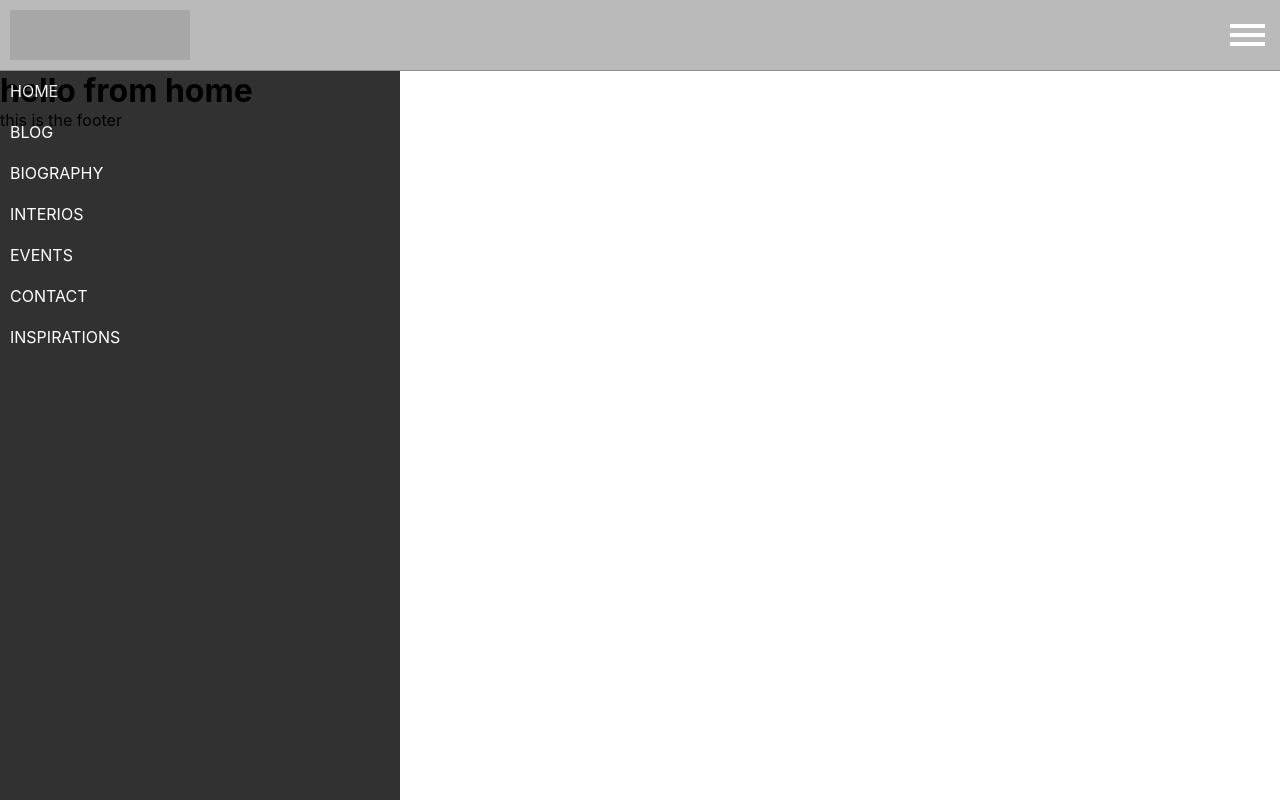
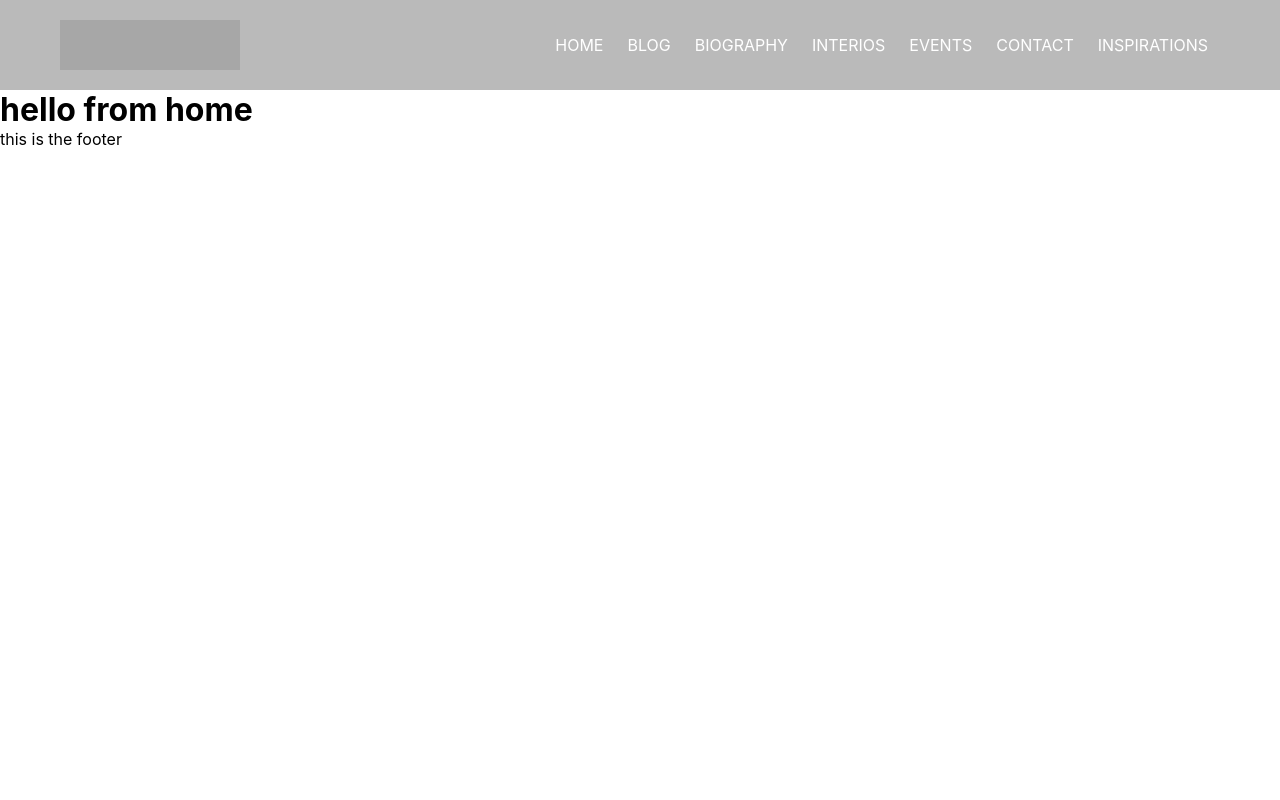
Before and after one commit to Amooryjubran/offical-website, a React (Create React App) app: page / in a window 1280 px wide. Built offline with nearby package versions, Linux system fonts and the light colour scheme; grey boxes are pictures that could not be loaded.

Commit message:
navbar style

```diff
--- a/src/components/Navbar.js
+++ b/src/components/Navbar.js
@@ -18,13 +18,13 @@ export default function Navbar() {
                         </div>
                     </div>
                     <ul className="links">
-                        <li><Link>Home</Link></li>
-                        <li><Link>Blog</Link></li>
-                        <li><Link>Biography</Link></li>
-                        <li><Link>Interios</Link></li>
-                        <li><Link>Events</Link></li>
-                        <li><Link>Contact</Link></li>
-                        <li><Link>Inspirations</Link></li>
+                        <li><Link to="/">Home</Link></li>
+                        <li><Link to="/blog">Blog</Link></li>
+                        <li><Link to="Biography">Biography</Link></li>
+                        <li><Link to="/Interios">Interios</Link></li>
+                        <li><Link to="/Events">Events</Link></li>
+                        <li><Link to="/Contact">Contact</Link></li>
+                        <li><Link to="/Inspirations">Inspirations</Link></li>
                     </ul>
                 </nav>
             </div>
@@ -92,10 +92,67 @@ const NavbarWrapper = styled.div`
         padding: 10px 25px;
         border-bottom: 1px solid #049fe1;
         background: rgba(0,0,0,0.1);
+    }
 
+    /* responsive */
+    @media screen and (min-width: 870px) {
+        .links {
+            transition: all 0s ease-in-out !important;
+        }
+    }
+    @media screen and (min-width: 880px) {
+        .header-container {
+            margin: 0 auto;
+            width: 100%;
+        }
+        .btn {
+            display: none;
+        }
+        nav{
+            display: flex;
+            justify-content: space-between;
+            padding: 10px 0;
+            max-width: 1180px;
+            margin: 0 auto;
+            position: relative;
+        }
+        .links {
+            position: relative;
+            transition: all 0s ease-in-out !important;
+            display: flex;
+            margin-right: 10px;
+            justify-content: space-between;
+            align-items: center;
+            top: auto;
+            background: transparent;
+            width: auto;
+            transform: translate(0);
 
+        }
+        .links li a{
+            margin: 0 2px;
+            padding: 10px;
+
+        }
+        .links li a:hover{
+            margin: 0 2px;
+            padding: 10px;
+            border: 1px solid #049fe1;
+            background: transparent;
+        }
+        .logoBtn {
+            border-bottom: 0;
+
+        }
+
+    }
+    @media screen and (min-width: 960px) {
+        .logoBtn img {
+            display: block;
+            padding: 0 0px;
+
+        }
     }
 
 
-
 `;
```
